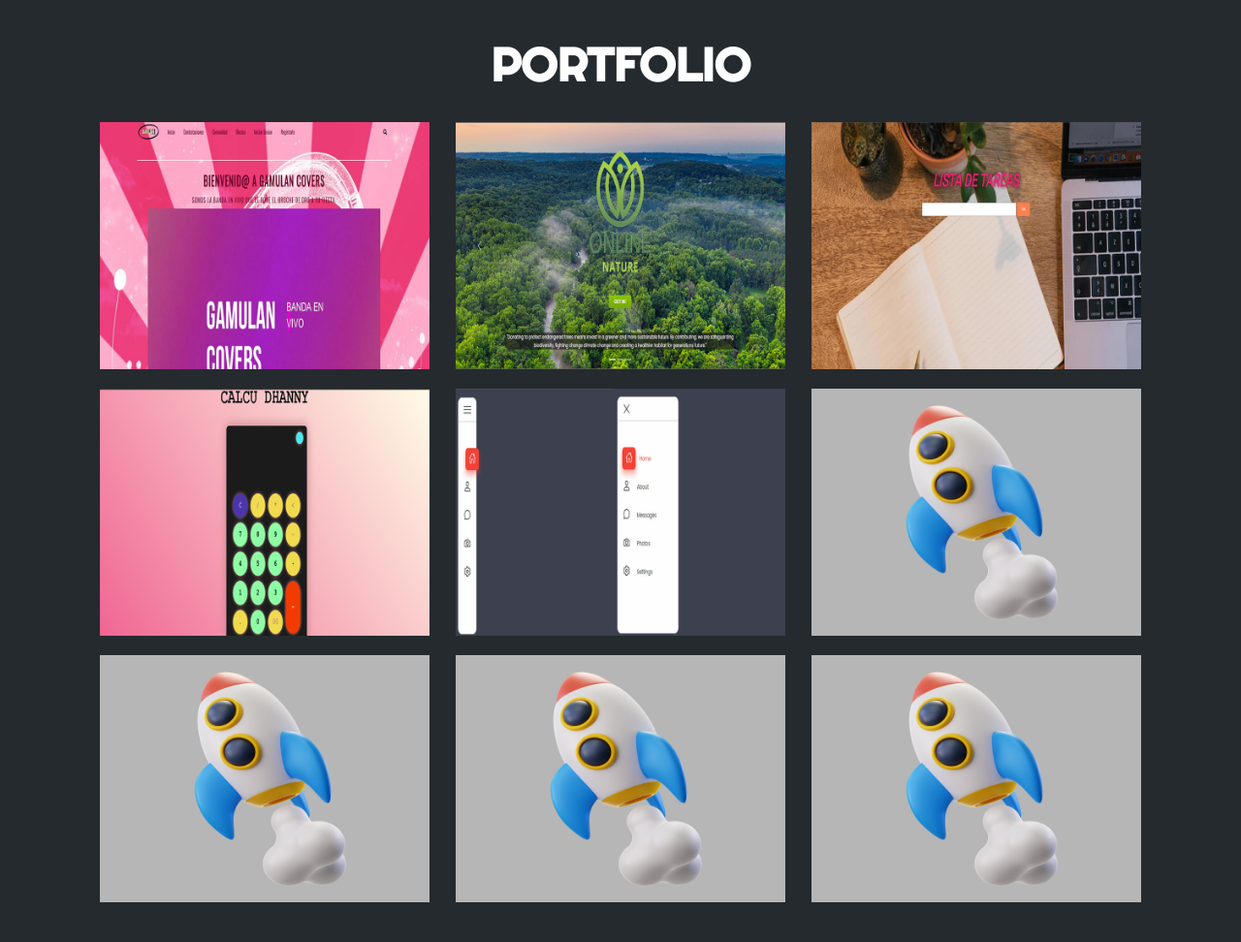
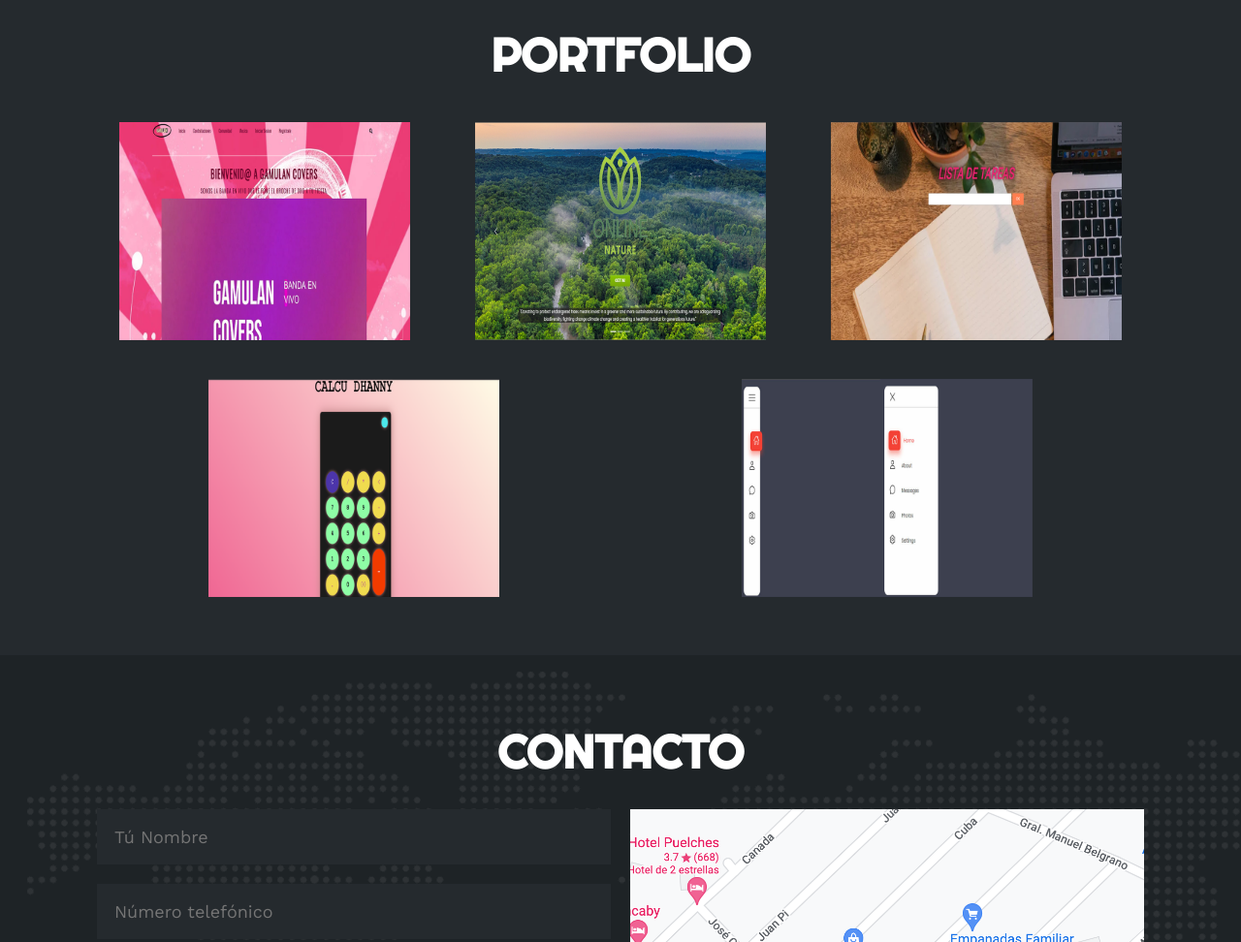
Before and after one commit to dhannypou/Portfolio-Daniela-Pourrieux, a plain HTML site: page index.html in a window 1280 px wide. Shown: the part 3320-4292 px from the top of the page at 97% size. Drawn offline with nearby package versions, Linux system fonts and the light colour scheme.

Commit message:
mas arreglos

```diff
--- a/estilo.css
+++ b/estilo.css
@@ -503,7 +503,7 @@ a {
 .portfolio {
 	background-color: #252a2e;
 	color: #fff;
-	padding: 50px 20px;
+	padding: 40px 20px;
 }
 .portfolio .contenido-seccion {
 	max-width: 1100px;
@@ -522,9 +522,9 @@ a {
 }
 .portfolio .galeria .proyecto {
 	position: relative;
-	max-width: 340px;
+	max-width: 300px;
 	height: fit-content;
-	margin: 10px;
+	margin: 20px;
 	cursor: pointer;
 }
 .portfolio .galeria .proyecto img {
--- a/index.html
+++ b/index.html
@@ -438,7 +438,7 @@
 							</a>
 					</div>
 					</div>
-					<div class="proyecto">
+					<!-- <div class="proyecto">
 						<a href="">
 							<img src="img/p6.jpg" alt="" />
 							<div class="overlay">
@@ -473,7 +473,7 @@
 								<p>Fotografía</p>
 							</a>
 					</div>
-					</div>
+					</div> -->
 
 		</section>
 
```
Lines whose indentation alone changed are shown as unchanged.
